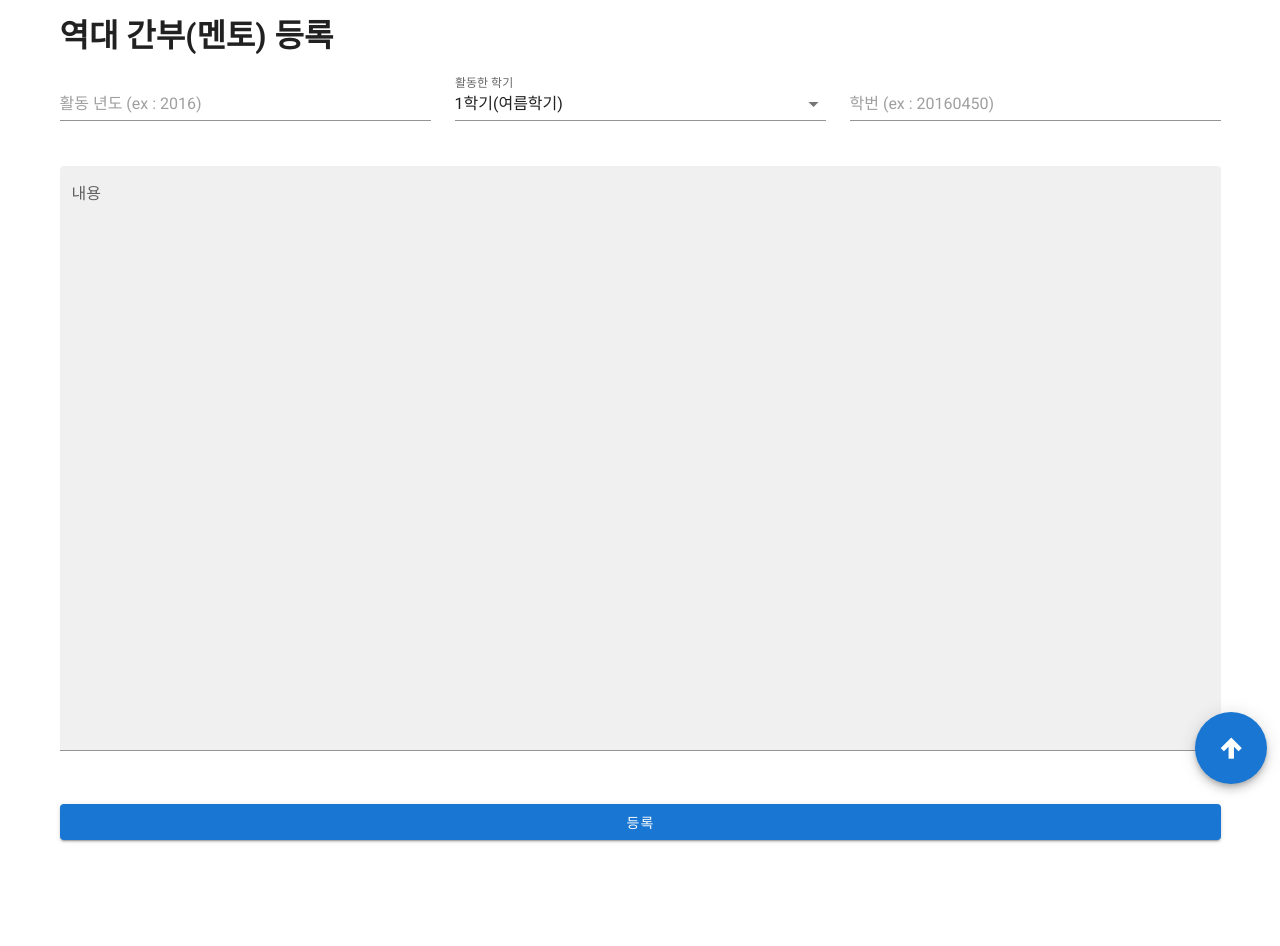
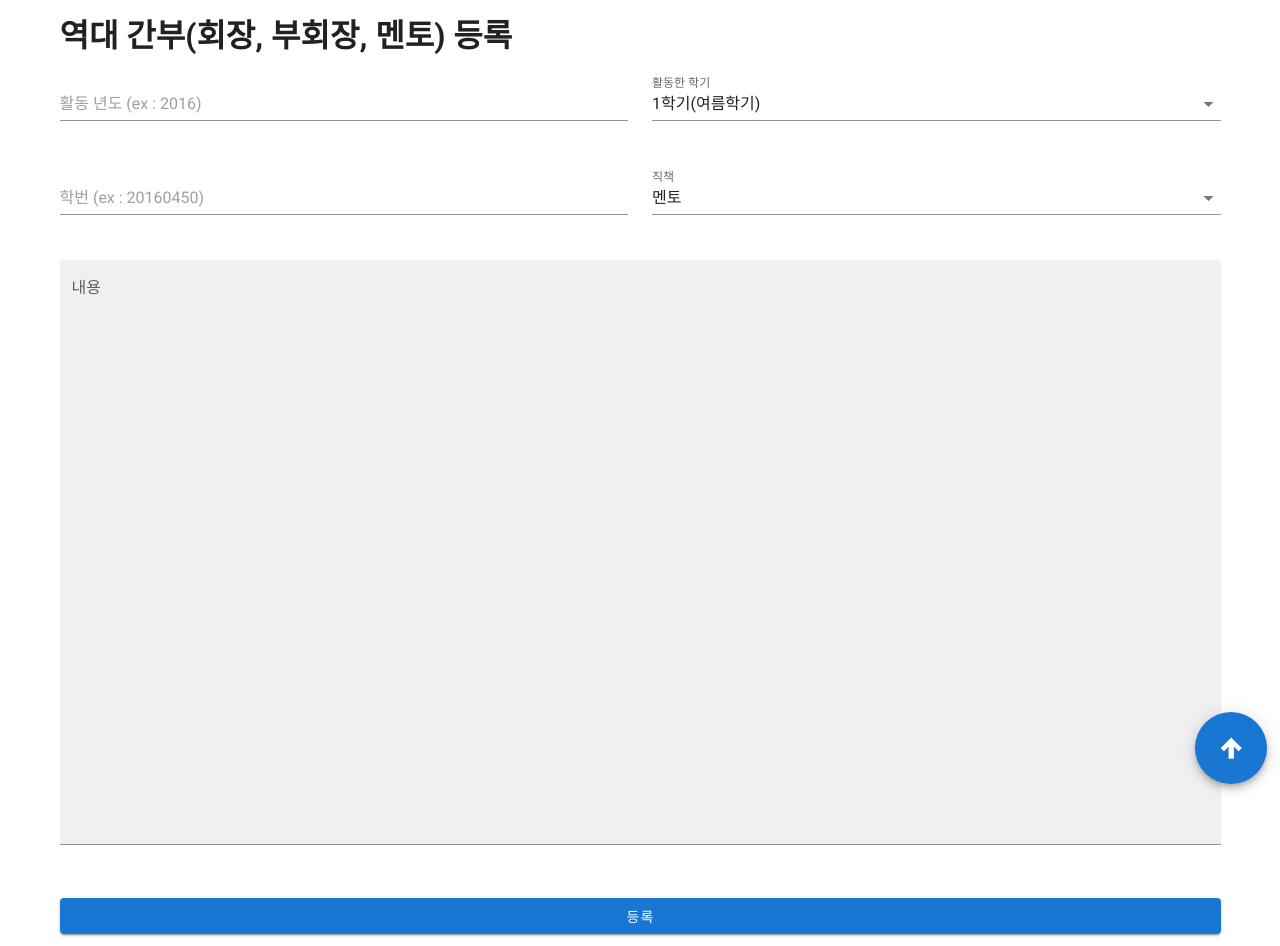
Before and after one commit to semtlekkun/semtleProject-front, a Vue app: page /admin/mentor in a window 1280 px wide. Before the commit the page ends 852 px from the top, so only its background shows below. Built offline with nearby package versions, Linux system fonts and the light colour scheme.

Commit message:
직책 입력 폼 추가

```diff
--- a/src/views/AdminMentor.vue
+++ b/src/views/AdminMentor.vue
@@ -4,7 +4,7 @@
       <template v-slot:activator="{ on, attrs }">
         <v-row>
           <v-col>
-            <h1>역대 간부(멘토) 등록</h1>
+            <h1>역대 간부(회장, 부회장, 멘토) 등록</h1>
           </v-col>
         </v-row>
         <v-form @submit="checkForm" novalidate="true">
@@ -14,11 +14,16 @@
             </v-col>
 
             <v-col>
-              <v-select color="primary" v-model="Semester" :items="items" label="활동한 학기"></v-select>
+              <v-select color="primary" v-model="Semester" :items="SemesterItems" label="활동한 학기"></v-select>
             </v-col>
+          </v-row>
 
+          <v-row>
             <v-col>
               <v-text-field color="primary" placeholder="학번 (ex : 20160450)" v-model="studentId"></v-text-field>
+            </v-col>
+            <v-col>
+              <v-select color="primary" v-model="Position" :items="PositionItems" label="직책"></v-select>
             </v-col>
           </v-row>
 
@@ -58,10 +63,12 @@ export default {
 
     errorMsg: [],
 
-    items: ["1학기(여름학기)", "2학기(겨울학기)"],
+    SemesterItems: ["1학기(여름학기)", "2학기(겨울학기)"],
+    PositionItems: ["멘토", "회장", "부회장"],
 
     activeYear: "",
     Semester: "1학기(여름학기)",
+    Position: "멘토",
     studentId: "",
     contents: "",
   }),
```
